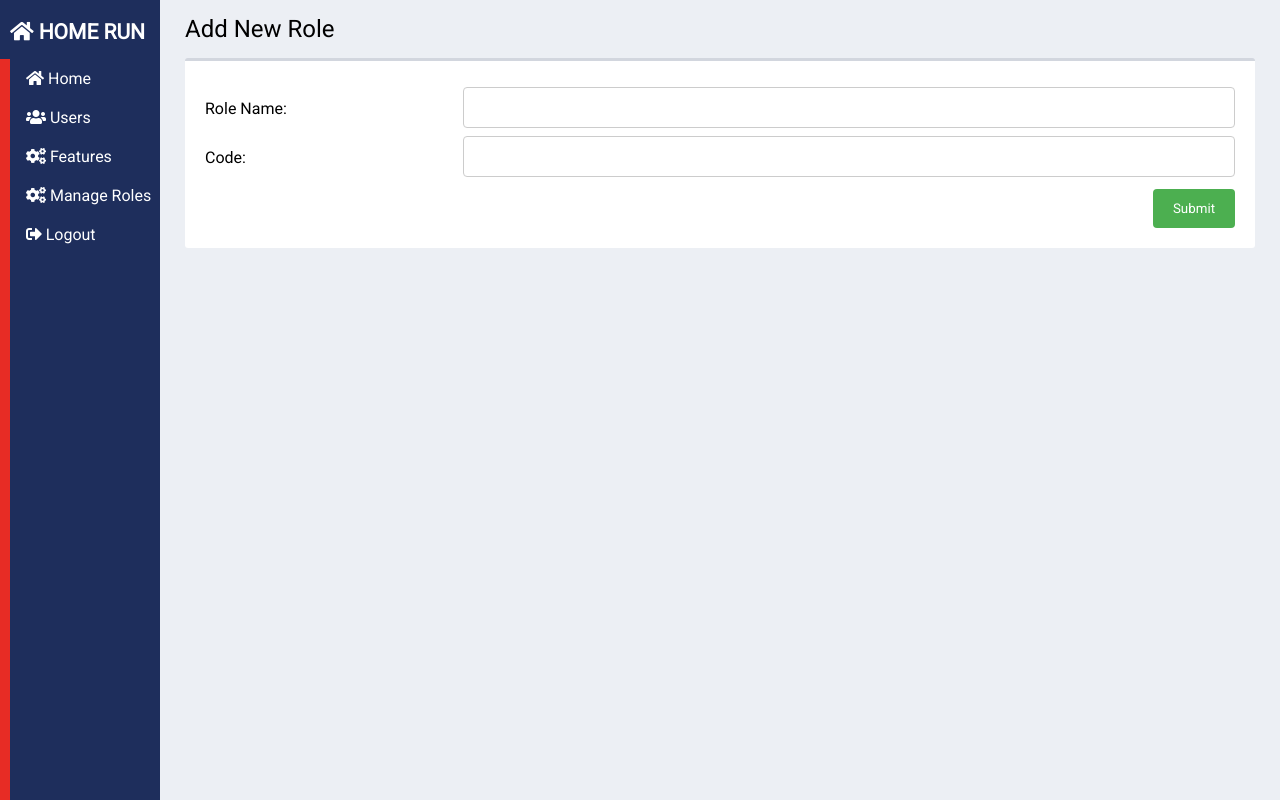
After one commit to parth7676/S1_G1_Fall2018, a Django app: page /role/add in a window 1280 px wide. The commit adds this page. Run offline with Django 3.2, Linux system fonts and the light colour scheme; some libraries are stand-ins or nearby versions.

Commit message:
Added code form role add and role edit.

```diff
--- /dev/null
+++ b/myapp/forms.py
@@ -0,0 +1,13 @@
+from django.forms import ModelForm
+from .models import *
+from django.utils.translation import gettext_lazy as _
+
+
+class RoleForm(ModelForm):
+    class Meta:
+        model = RoleCode
+        fields = ['roleName', 'code']
+        labels = {
+            'roleName': _('Role Name'),
+            'code': _('Code')
+        }
--- a/myapp/static/myapp/css/account.css
+++ b/myapp/static/myapp/css/account.css
@@ -152,7 +152,6 @@ th, td {
 }
 
 .breadcrumb {
-    float:right;
     background:transparent;
     margin-top:0;
     margin-bottom:0;
@@ -189,3 +188,77 @@ th, td {
     border-top: 3px solid #d2d6de;
     background-color: #ffffff;
 }
+
+.add-new-button {
+    position: absolute;
+    top:15px;
+    right:160px;
+    padding: 5px 10px;
+    background-color: #1E2E5C;
+    color: #ffffff;
+    border-radius: 10px;
+    text-decoration: none;
+}
+
+.back-button {
+    position: absolute;
+    top:15px;
+    right:25px;
+    padding: 5px 10px;
+    background-color: #1E2E5C;
+    color: #ffffff;
+    border-radius: 10px;
+    text-decoration: none;
+}
+
+/*Forms*/
+input[type=text], select, textarea {
+    width: 100%;
+    padding: 12px;
+    border: 1px solid #ccc;
+    border-radius: 4px;
+    resize: vertical;
+}
+
+label {
+    padding: 12px 12px 12px 0;
+    display: inline-block;
+}
+
+input[type=submit] {
+    margin-top: 10px;
+    background-color: #4CAF50;
+    color: white;
+    padding: 12px 20px;
+    border: none;
+    border-radius: 4px;
+    cursor: pointer;
+    float: right;
+}
+
+input[type=submit]:hover {
+    background-color: #45a049;
+}
+
+.col-25 {
+    float: left;
+    width: 25%;
+    margin-top: 6px;
+}
+
+.col-75 {
+    float: left;
+    width: 75%;
+    margin-top: 6px;
+}
+
+@media screen and (max-width: 600px) {
+    .col-25, .col-75, input[type=submit] {
+        width: 100%;
+        margin-top: 0;
+    }
+}
+
+.form {
+    padding: 20px;
+}
--- /dev/null
+++ b/myapp/templates/account/role_add.html
@@ -0,0 +1,34 @@
+{% extends 'account/accountBase.html' %}
+
+{% block account %}
+    <section class="content-header">
+        {% if not isEdit %}
+            <h1>Add New Role</h1>
+        {% else %}
+            <h1>Update Role</h1>
+            <a href="{% url 'roles' %}" class="back-button"><i class="fas fa-long-arrow-alt-left"></i> Back</a>
+        {% endif %}
+    </section>
+    <section class="content">
+        <div class="box">
+           <div class="row form">
+            <form method="post">
+                {% csrf_token %}
+                {% for field in form %}
+                <div class="row">
+                    <div class="col-25">
+                        {{ field.label_tag }}
+                    </div>
+                    <div class="col-75">
+                        {{ field }}
+                    </div>
+                </div>
+                {% endfor %}
+                <div class="row">
+                    <input type="submit" value="Submit">
+                </div>
+            </form>
+           </div>
+        </div>
+    </section>
+{% endblock %}
--- a/myapp/templates/account/roles.html
+++ b/myapp/templates/account/roles.html
@@ -3,6 +3,7 @@
 {% block account %}
     <section class="content-header">
         <h1>Roles</h1>
+        <a href="{% url 'add-role' %}" class="add-new-button"><i class="fas fa-plus"></i> Add New</a>
         <ol class="breadcrumb">
         <li><a href="{% url 'account'%}"><i class="fas fa-tachometer-alt"></i> Home</a></li>
         <li><a href="#">Roles</a></li>
@@ -36,8 +37,7 @@
                             <td>{{ role.code }}</td>
                             <td>
                                 <ul class="table-actions">
-                                    <li><a href="#"><i class="fas fa-info-circle"></i></a></li>
-                                    <li><a href="#"><i class="fas fa-user-edit"></i></a></li>
+                                    <li><a href="{% url 'update-role' role.id %}"><i class="fas fa-edit"></i></a></li>
                                     <li><a href="#"><i class="fas fa-trash"></i></a></li>
                                 </ul>
                             </td>
--- a/myapp/urls.py
+++ b/myapp/urls.py
@@ -13,5 +13,7 @@ urlPatterns = [
     path('account/', views.account, name='account'),
     path('users/', views.UsersView.as_view(), name='users'),
     path('features/', views.FeaturesListView.as_view(), name='features'),
-    path('roles/', views.RolesListView.as_view(), name='roles')
+    path('roles/', views.RolesListView.as_view(), name='roles'),
+    path('role/add', views.role_create_view, name='add-role'),
+    re_path(r'^role/edit/(?P<role_id>[0-9]+)/$', views.role_update_view, name='update-role')
 ]
--- a/myapp/views.py
+++ b/myapp/views.py
@@ -1,9 +1,10 @@
-from django.shortcuts import render
+from django.shortcuts import render, redirect
 from django.views import generic
 from myapp.models import *
 from django.core.paginator import Paginator
 from django.views.generic import CreateView, DeleteView, UpdateView
 from django.urls import reverse_lazy
+from .forms import *
 
 
 # Create your views here.
@@ -93,6 +94,33 @@ class RolesListView(generic.ListView):
         return RoleCode.objects.all()
 
 
+def role_create_view(request):
+    form = RoleForm(request.POST or None)
+    if form.is_valid():
+        form.save()
+        return redirect('roles')
+
+    context = {
+        'form': form,
+        'isEdit': False
+    }
+    return render(request, 'account/role_add.html', context)
+
+
+def role_update_view(request, role_id):
+    role = RoleCode.objects.get(id=role_id)
+    form = RoleForm(request.POST or None, instance=role)
+    if form.is_valid():
+        form.save()
+        return redirect('roles')
+
+    context = {
+        'form': form,
+        'isEdit': True
+    }
+    return render(request, 'account/role_add.html', context)
+
+
 class RoleDelete(DeleteView):
     model = RoleCode
     success_url = reverse_lazy('roles')
```
